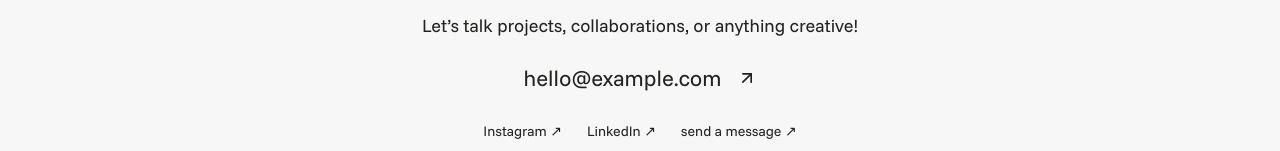
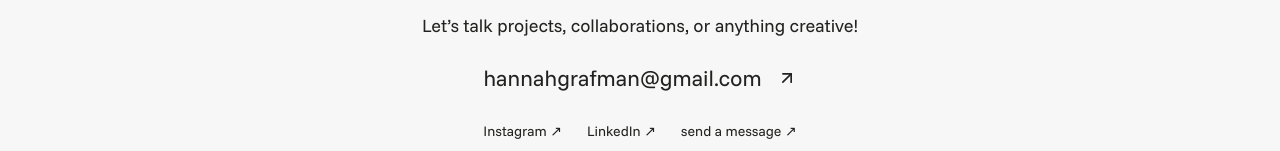
Before and after one commit to hannahgrafman/portfolio, a Next.js app: page / in a window 1280 px wide. Shown: the part 3828-3979 px from the top of the page. Built offline with nearby package versions, Linux system fonts and the light colour scheme; no server answers.

Commit message:
Update portfolio contact email to Hannah's Gmail address

```diff
--- a/src/data/site.ts
+++ b/src/data/site.ts
@@ -2,7 +2,7 @@
 export const site = {
   name: 'Hannah Grafman', initials: 'HG', tagline: 'Finding the extraordinary in the everyday.',
   description: 'Photography, art direction, and considered stories. A selection of personal observations and creative collaborations.',
-  email: 'hello@example.com', location: 'Based in California · Available worldwide',
+  email: 'hannahgrafman@gmail.com', location: 'Based in California · Available worldwide',
   bio: 'I’m Hannah, a photographer and creative thinker drawn to natural light, honest moments, and the details that often go unnoticed. My work lives at the intersection of observation and intention.',
   biography: 'From a quiet landscape to a collaborative brand story, I approach every project with curiosity. I’m interested in making images that feel as thoughtful as they look — rooted in a place, a feeling, or a human connection.',
   skills: ['Photography', 'Art direction', 'Visual storytelling', 'Creative strategy', 'Editorial production', 'Image editing'],
```
